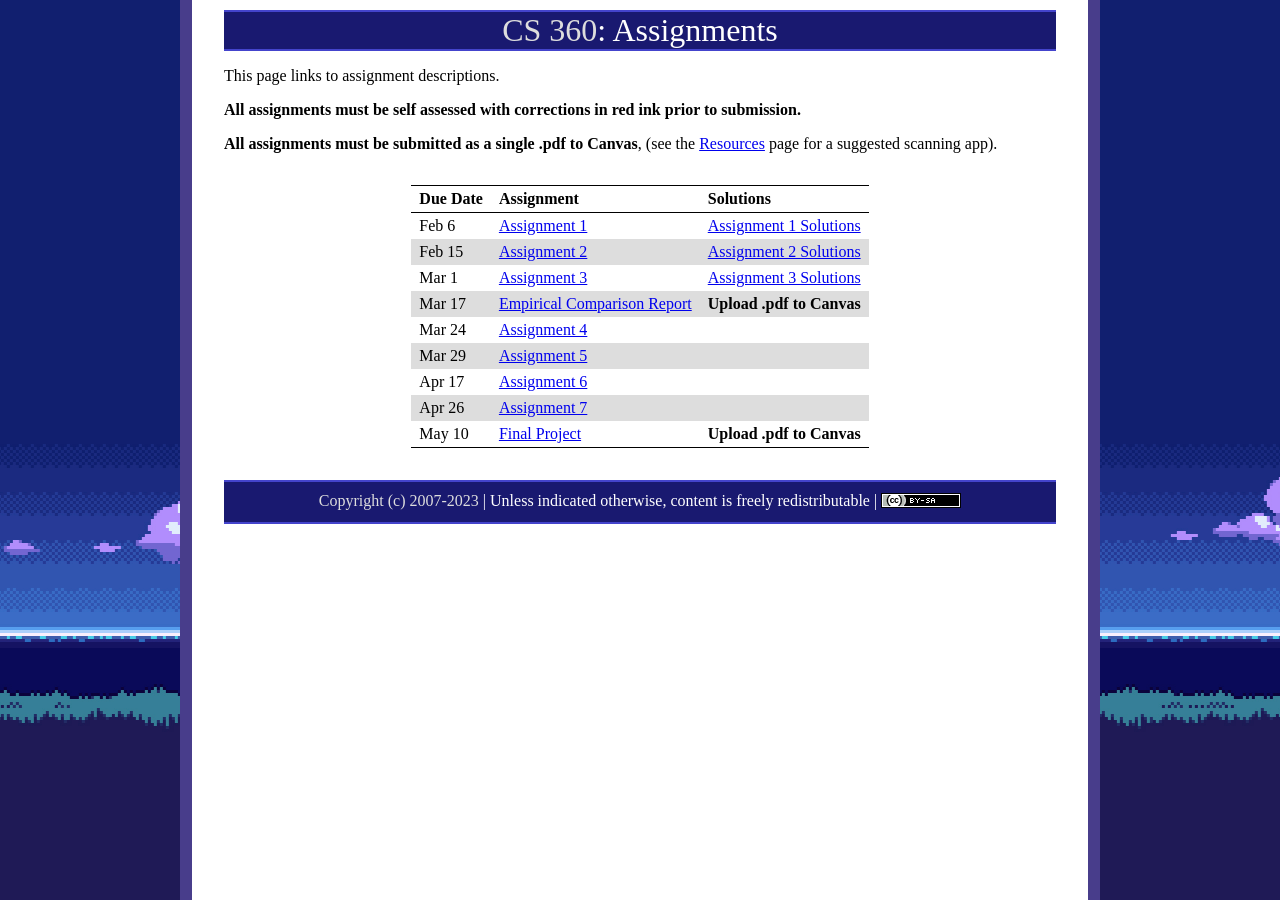
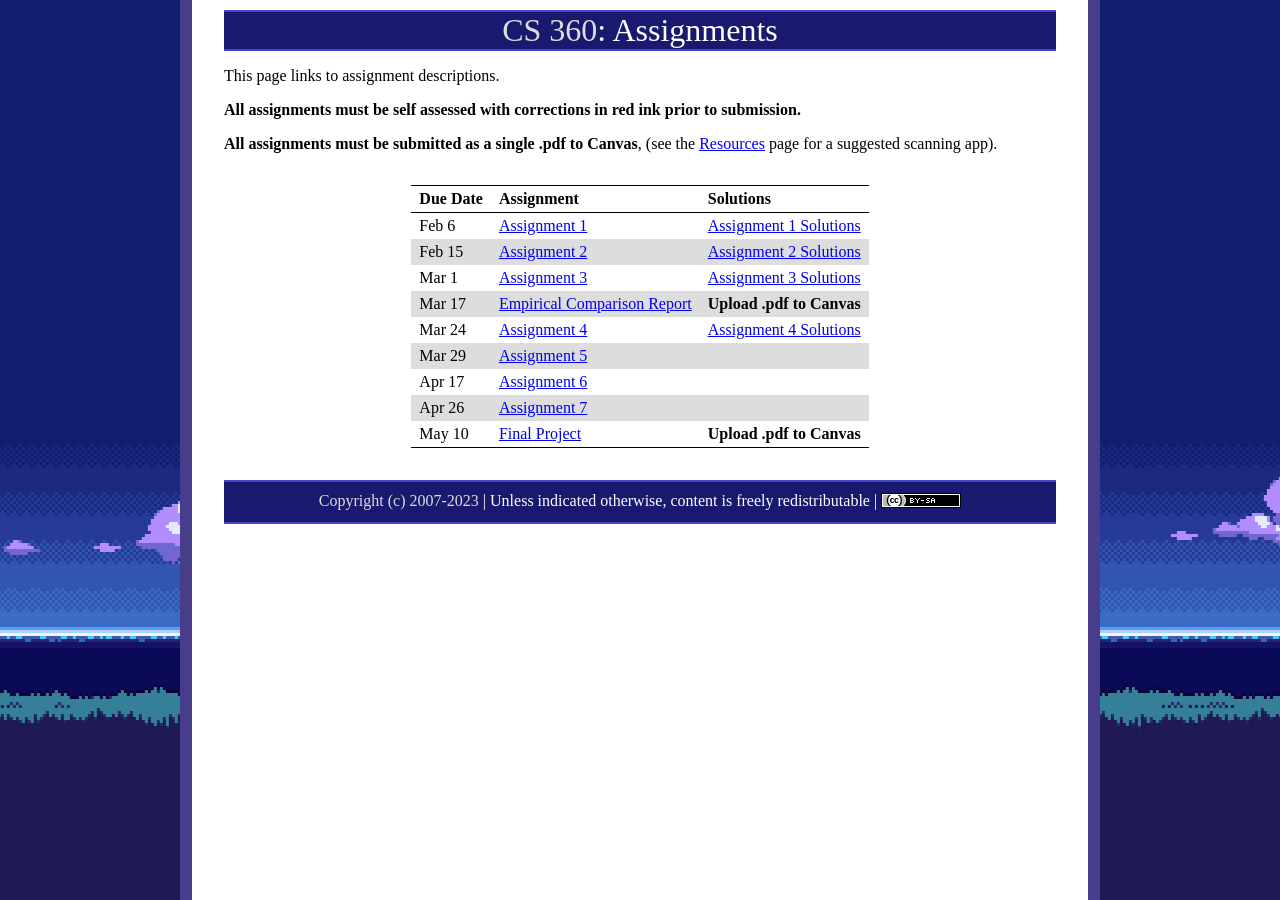
Before and after one commit to ycpcs/cs360-spring2023, a Jekyll site: the page built from assign/index.md, in a window 1280 px wide. Built offline with Jekyll 4.4.1, drawn with Linux system fonts in a browser that asks for light colours.

Commit message:
add assign4sol
add assign4sol

```diff
--- a/assign/index.md
+++ b/assign/index.md
@@ -15,7 +15,7 @@ This page links to assignment descriptions.
 > Feb 15   | [Assignment 2](../assign/assign02.html)                  | [Assignment 2 Solutions](../assign/sol/assign02sol.pdf) |
 > Mar 1   | [Assignment 3](../assign/assign03.html)                   | [Assignment 3 Solutions](../assign/sol/assign03sol.pdf) |
 > Mar 17   | [Empirical Comparison Report](../assign/emp_comp.html)   | **Upload .pdf to Canvas** |
-> Mar 24   | [Assignment 4](../assign/assign04.html)                  |  |
+> Mar 24   | [Assignment 4](../assign/assign04.html)                  | [Assignment 4 Solutions](../assign/sol/assign04sol.pdf) |
 > Mar 29   | [Assignment 5](../assign/assign05.html)                  |  |
 > Apr 17   | [Assignment 6](../assign/assign06.html)                  |  |
 > Apr 26   | [Assignment 7](../assign/assign07.html)                  |  |
```
Also changed, not shown: 1 other file.
